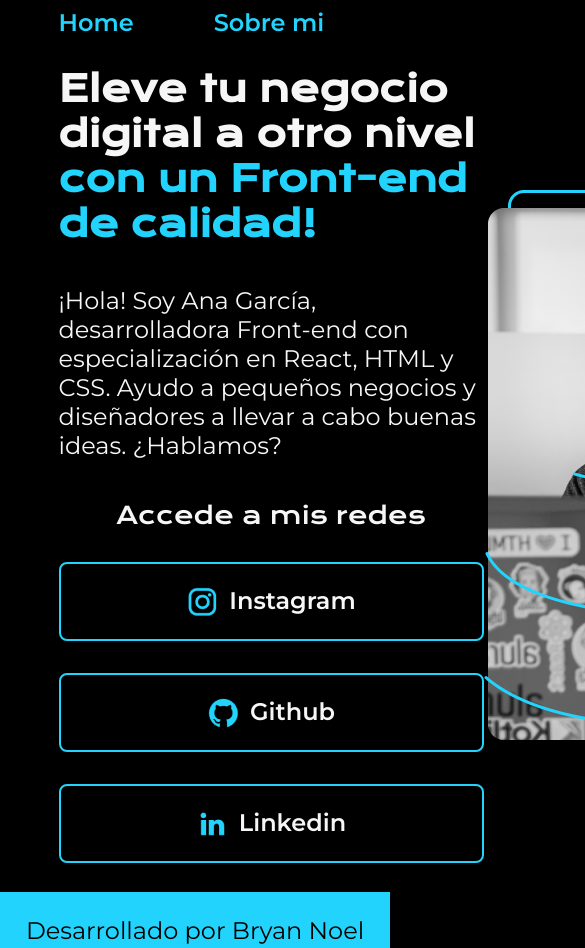
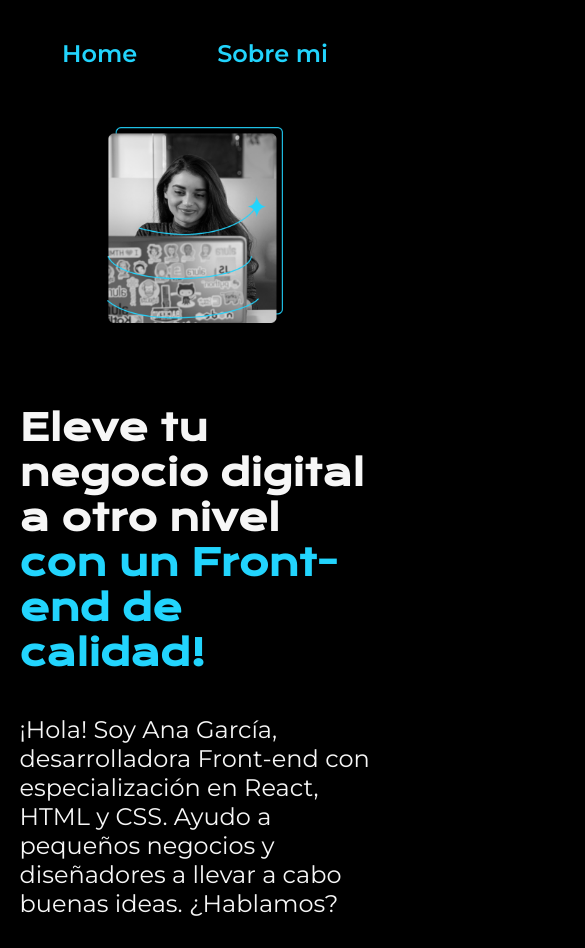
Before and after one commit to L4Maravilla/portafolio, a plain HTML site: page index.html in a window 390 px wide. Shown: the top 948 px of the page, 585 px wide, since content can reach past the window. Drawn offline with nearby package versions, Linux system fonts and the light colour scheme.

Commit message:
Trabajando con responsividad y publicación de proyectos

```diff
--- a/index.html
+++ b/index.html
@@ -35,7 +35,7 @@
                     Linkedin</a>
             </div>
         </section>
-        <img src = "assets/Imagem.png" alt="Imagen de Ana Garcia Trabajando">
+        <img class = "presentacion__imagen" src = "assets/Imagem.png" alt="Imagen de Ana Garcia Trabajando">
     </main>
     <footer class="footer">
         <p>Desarrollado por Bryan Noel</p>
--- a/styles/style.css
+++ b/styles/style.css
@@ -32,7 +32,7 @@ body{
 
 .header__menu__link{
     font-family: var(--fuente-montserrat);
-    font-size: 24px;
+    font-size: 1.5rem;
     font-weight: 600;
     color: var(--color-terciario);
     text-decoration: none;
@@ -43,17 +43,18 @@ body{
     align-items: center;
     padding: 7.5% 15%;
     justify-content: space-between;
+    gap: 82px;
 }
 
 .presentacion__contenido{
-    width: 615px;
+    width: 50%;
     display: flex;
     flex-direction: column;
     gap: 40px;
 }
 
 .presentacion__contenido__titulo{
-    font-size: 36px;
+    font-size: 2.25rem;
     font-family: var(--fuente-krona);
 }
 
@@ -62,7 +63,7 @@ body{
 }
 
 .presentacion__contenido__texto{
-    font-size: 24px;
+    font-size: 1.5rem;
     font-family: var(--fuente-montserrat);
 }
 
@@ -82,17 +83,17 @@ body{
 
 .presentacion__enlaces__subtitulo{
     font-family: var(--fuente-krona);
-    font-size: 24px;
+    font-size: 1.5rem;
     font-weight: 400;
 }
 
 .presentacion__enlaces__link{
-    width: 378px;
+    width: 50%;
     text-align: center;
     padding: 21.5px ;
     border-radius: 8px;
     font-family: var(--fuente-montserrat);
-    font-size: 24px;
+    font-size: 1.5rem;
     font-weight: 600;
     color: var(--color-secundario);
     text-decoration: none;
@@ -108,12 +109,33 @@ body{
     cursor: pointer;
 }
 
+.presentacion__imagen{
+    width: 50%;
+}
+
 .footer{
     background-color: var(--color-terciario);
     font-family: var(--fuente-montserrat);
-    font-size: 24px;
+    font-size: 1.5rem;
     font-weight: 400;
     text-align: center;
     color: var(--color-primario);
-    padding: 24px;
+    padding: 1.5rem;
 }
+
+@media (max-width:1200px) {
+    .header{
+        padding: 10%;
+    }
+
+    .header__menu{
+        justify-content: center;
+    }
+    .presentacion{
+        flex-direction: column-reverse;
+        padding: 5%;
+    }
+    .presentacion__contenido{
+        width: auto;
+    }
+}
```
